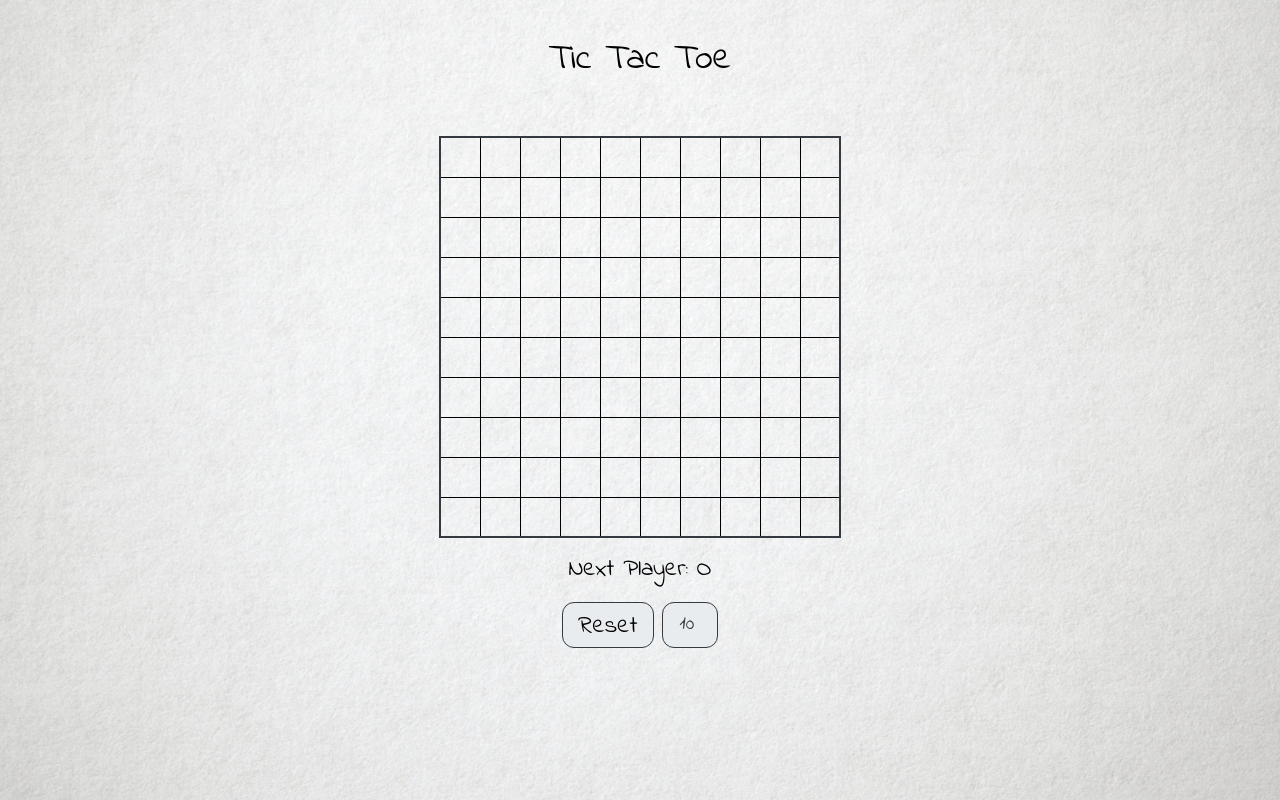
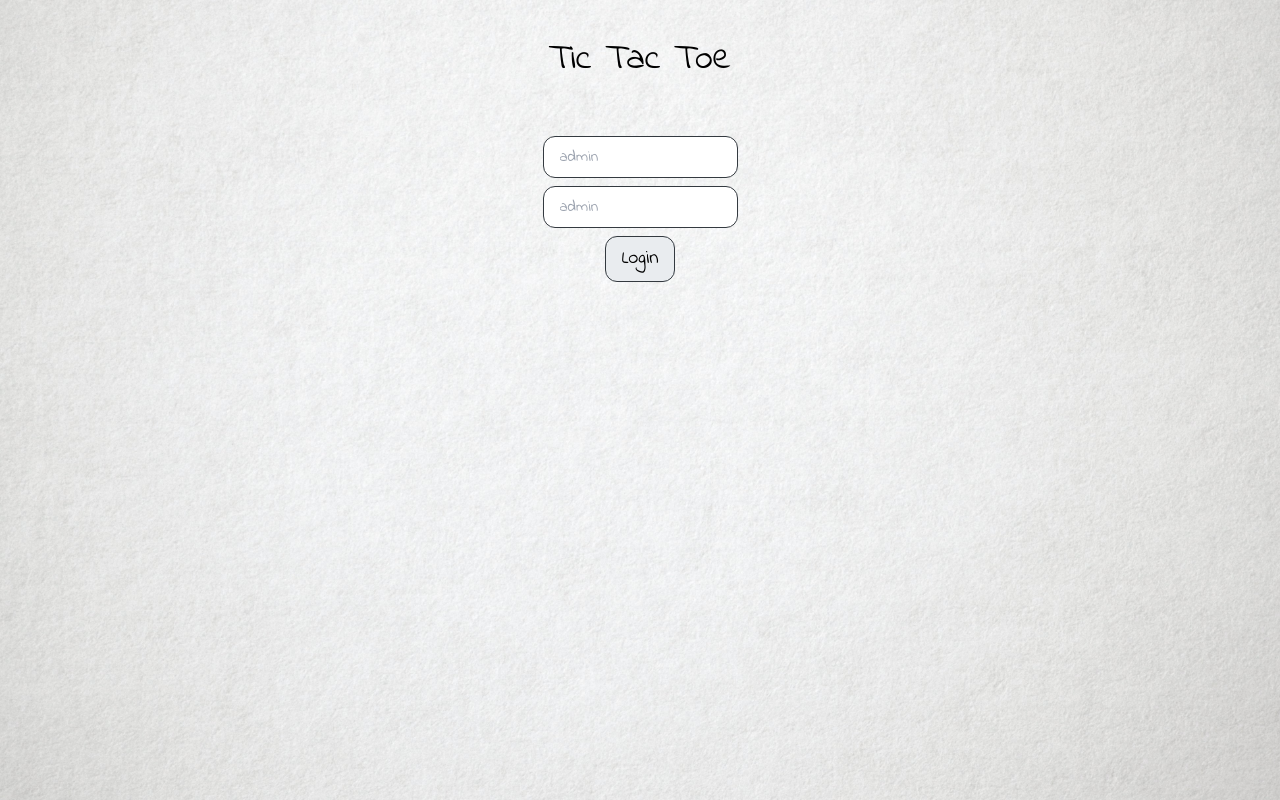
Before and after one commit to peterszarvas94/tic-tac-toe, a Next.js app: page / in a window 1280 px wide. Built offline with nearby package versions, Linux system fonts and the light colour scheme.

Commit message:
add: login

```diff
--- a/app/layout.tsx
+++ b/app/layout.tsx
@@ -1,4 +1,6 @@
+import Image from 'next/image';
 import './globals.css';
+import Paper from "@/images/paper.jpg";
 
 import { Indie_Flower } from 'next/font/google'
 
@@ -20,7 +22,14 @@ export default function RootLayout({
 }) {
   return (
     <html lang="en">
-      <body className={indie.variable}>{children}</body>
+      <body className={indie.variable}>
+        <main className="font-indie">
+          <Image src={Paper} alt="paper" width={Paper.width} height={Paper.height} className="
+        absolute left-0 top-0 h-screen w-full object-cover
+      " />
+          {children}
+        </main>
+      </body>
     </html>
   )
 }
--- a/app/page.tsx
+++ b/app/page.tsx
@@ -1,31 +1,17 @@
 "use client";
 
-import Status from "@/components/Status";
-import Reset from "@/components/Reset";
-import Table from "@/components/Table";
-import TableProvider from "@/components/TableContext";
-import Paper from "@/images/paper.jpg";
-import Image from "next/image";
-import Size from "@/components/Size";
+import AppContextProvider from "@/components/AppContext";
+import App from "@/components/App";
 
 export default function Home() {
+
   return (
-    <TableProvider>
-      <main className="font-indie">
-        <Image src={Paper} alt="paper" width={Paper.width} height={Paper.height} className="
-        absolut left-0 top-0 h-screen w-full object-cover
-      " />
-        <div className="absolute left-0 top-0 w-full flex flex-col gap-4 items-center">
-          <h1 className="text-4xl py-10 mx-auto w-fit">Tic Tac Toe</h1>
-          <Table />
-          <Status />
-          <div className="flex gap-2">
-            <Reset />
-            <Size />
-          </div>
-        </div>
-      </main>
-    </TableProvider>
+    <AppContextProvider>
+      <div className="absolute left-0 top-0 w-full flex flex-col gap-4 items-center">
+        <h1 className="text-4xl py-10 mx-auto w-fit">Tic Tac Toe</h1>
+        <App />
+      </div>
+    </AppContextProvider>
   )
 }
 
--- /dev/null
+++ b/components/App.tsx
@@ -0,0 +1,15 @@
+import { AppContext } from "./AppContext";
+import { useContext } from "react";
+import Game from "./Game";
+import Login from "./Login";
+
+export default function App() {
+
+  const { loggedIn } = useContext(AppContext);
+
+  if (!loggedIn) {
+    return <Login />
+  }
+
+  return <Game />
+}
--- a/components/TableContext.tsx
+++ b/components/AppContext.tsx
@@ -2,7 +2,7 @@ import { defaultState } from '@/utils/defaultState';
 import type { TableState, User, GameStatus, TableSize } from '@/utils/types';
 import { createContext, useState } from 'react';
 
-type TableContextType = {
+type AppContextType = {
   tableState: TableState;
   setTableState: (tableState: TableState) => void;
   user: User;
@@ -13,11 +13,13 @@ type TableContextType = {
   setSize: (size: TableSize) => void;
   input: TableSize;
   setInput: (input: TableSize) => void;
+  loggedIn: boolean;
+  setLoggedIn: (loggedIn: boolean) => void;
 }
 
-export const TableContext = createContext<TableContextType>({} as TableContextType);
+export const AppContext = createContext<AppContextType>({} as AppContextType);
 
-export default function TableProvider({ children }: { children: React.ReactNode }) {
+export default function AppContextProvider({ children }: { children: React.ReactNode }) {
 
   const initialTableState = defaultState(10, 10);
 
@@ -26,9 +28,10 @@ export default function TableProvider({ children }: { children: React.ReactNode
   const [winStatus, setWinStatus] = useState<GameStatus>({ won: false });
   const [size, setSize] = useState<TableSize>(10);
   const [input, setInput] = useState<TableSize>(10);
+  const [loggedIn, setLoggedIn] = useState<boolean>(false);
 
   return (
-    <TableContext.Provider value={{
+    <AppContext.Provider value={{
       tableState,
       setTableState,
 
@@ -43,8 +46,11 @@ export default function TableProvider({ children }: { children: React.ReactNode
 
       input,
       setInput,
+
+      loggedIn,
+      setLoggedIn,
     }}>
       {children}
-    </TableContext.Provider>
+    </AppContext.Provider>
   )
 }
--- /dev/null
+++ b/components/Game.tsx
@@ -0,0 +1,17 @@
+import Table from "@/components/Table";
+import Status from "@/components/Status";
+import Reset from "./Reset";
+import Size from "./Size";
+
+export default function Game() {
+  return (
+    <>
+      <Table />
+      <Status />
+      <div className="flex gap-2">
+        <Reset />
+        <Size />
+      </div>
+    </>
+  )
+}
--- /dev/null
+++ b/components/Login.tsx
@@ -0,0 +1,59 @@
+import { useContext } from "react";
+import { AppContext } from "./AppContext";
+import { useForm } from "react-hook-form";
+
+type Form = {
+  username: string;
+  password: string;
+};
+
+export default function Login() {
+
+  const { setLoggedIn } = useContext(AppContext);
+  const { register, handleSubmit, formState: { errors }, setError } = useForm<Form>();
+
+  function formSubmit(data: Form) {
+    const { username, password } = data;
+    if (username !== "admin" || password !== "admin") {
+      setError("root", { message: "Invalid username or password" });
+      return;
+    }
+
+    setLoggedIn(true);
+  }
+
+  function clearError() {
+    setError("root", { message: "" });
+  }
+
+  return (
+    <form onSubmit={handleSubmit(formSubmit)} onChange={() => clearError()} className="flex flex-col gap-2 items-center">
+      <input
+        {...register("username", { required: true })}
+        type="text"
+        placeholder="admin"
+        className="bg-white py-2 px-4 border border-primary rounded-xl"
+      />
+      <input
+        {...register("password", { required: true })}
+        type="password"
+        placeholder="admin"
+        className="bg-white py-2 px-4 border border-primary rounded-xl"
+      />
+      <button
+        type="submit"
+        className="bg-secondary border border-primary rounded-xl py-2 px-4 w-fit text-xl"
+      >
+        Login
+      </button>
+
+      {errors.username || errors.password ? (
+        <p className="text-red-500 text-xl">Please fill out the form</p>
+      ) : null}
+
+      {errors.root ? (
+        <p className="text-red-500 text-xl">{errors.root.message}</p>
+      ) : null}
+    </form>
+  );
+}
--- a/components/Reset.tsx
+++ b/components/Reset.tsx
@@ -1,11 +1,9 @@
-"use client";
-
 import { useContext } from "react";
-import { TableContext } from "./TableContext";
+import { AppContext } from "./AppContext";
 import { defaultState } from "@/utils/defaultState";
 
 export default function Reset() {
-  const { setTableState, setUser, setWinStatus, winStatus, input, setSize } = useContext(TableContext);
+  const { setTableState, setUser, setWinStatus, winStatus, input, setSize } = useContext(AppContext);
   return (
     <div>
       <button
--- a/components/Size.tsx
+++ b/components/Size.tsx
@@ -1,22 +1,23 @@
-"use client";
-
 import { useContext } from "react";
-import { TableContext } from "./TableContext";
+import { AppContext } from "./AppContext";
 import { TableSize } from "@/utils/types";
 
 export default function Size() {
-  const { input, setInput } = useContext(TableContext);
+  const { input, setInput } = useContext(AppContext);
 
   return (
     <div>
-      <input
-        type="number"
+      <select
         value={input}
-        min={5}
-        max={10}
-        className="border border-primary rounded-xl p-2 w-14 bg-secondary text-primary text-right text-xl"
         onChange={(e) => setInput(parseInt(e.target.value) as TableSize)}
-      />
+        className="border border-primary rounded-xl p-1 bg-secondary text-primary text-2xl cursor-pointer"
+      >
+        <option value="5">5</option>
+        <option value="6">6</option>
+        <option value="8">8</option>
+        <option value="9">9</option>
+        <option value="10">10</option>
+      </select>
     </div>
   );
 }
--- a/components/Status.tsx
+++ b/components/Status.tsx
@@ -1,11 +1,9 @@
-"use client";
-
 import { useContext } from "react";
-import { TableContext } from "./TableContext";
+import { AppContext } from "./AppContext";
 
 export default function Staus() {
 
-  const { user, winStatus } = useContext(TableContext);
+  const { user, winStatus } = useContext(AppContext);
 
   return (
     <div className="text-2xl">
--- a/components/Table.tsx
+++ b/components/Table.tsx
@@ -1,12 +1,10 @@
-"use client";
-
 import { ReactElement, useContext, useEffect } from "react";
-import { TableContext } from "@/components/TableContext";
+import { AppContext } from "@/components/AppContext";
 import TableRow from "@/components/TableRow";
 
 export default function Table() {
 
-  const { size } = useContext(TableContext);
+  const { size } = useContext(AppContext);
 
   let tableRows: ReactElement[] = [];
   for (let row = 0; row < size; row++) {
--- a/components/TableCell.tsx
+++ b/components/TableCell.tsx
@@ -1,6 +1,6 @@
 import { useContext } from "react";
 import { checkWin } from "@/utils/checkWin";
-import { TableContext } from "@/components/TableContext";
+import { AppContext } from "@/components/AppContext";
 import type { Cell, TableState } from "@/utils/types";
 
 interface Props {
@@ -10,7 +10,7 @@ interface Props {
 
 export default function TableCell({ row, col }: Props) {
 
-  const { tableState, setTableState, user, setUser, winStatus, setWinStatus } = useContext(TableContext);
+  const { tableState, setTableState, user, setUser, winStatus, setWinStatus } = useContext(AppContext);
 
   let stateRows = tableState.rows;
   let stateRow = stateRows[row];
--- a/package.json
+++ b/package.json
@@ -17,6 +17,7 @@
     "next": "13.4.2",
     "react": "18.2.0",
     "react-dom": "18.2.0",
+    "react-hook-form": "^7.43.9",
     "typescript": "5.0.4"
   },
   "devDependencies": {
```
Also changed, not shown: 1 other file (tests, documents, lock files or other folders).
